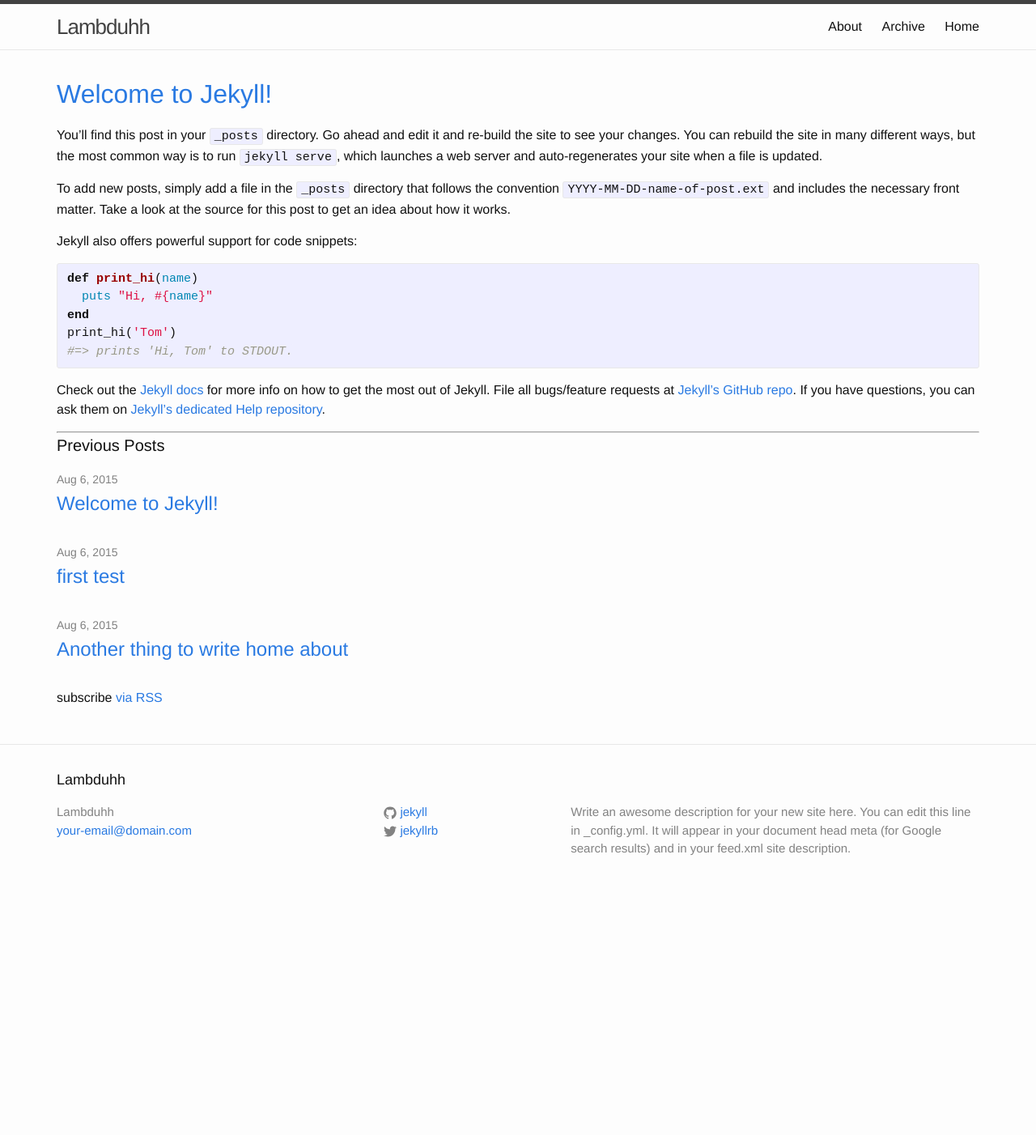
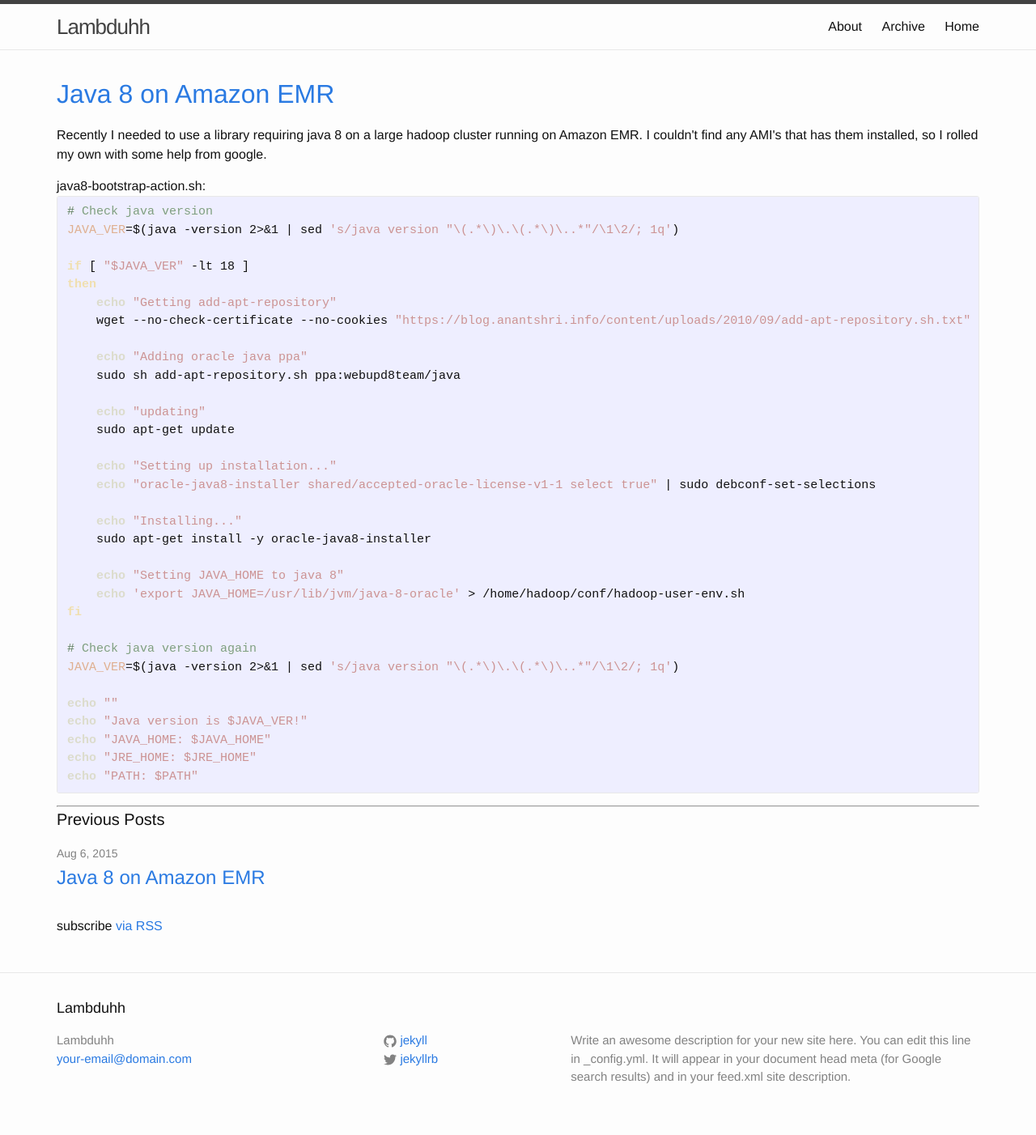
Before and after one commit to shlomiv/blog, a Jekyll site: the page built from index.html, in a window 1280 px wide. Shown: the whole page at 81% size. Built offline with Jekyll 4.4.1, drawn with Linux system fonts in a browser that asks for light colours; before the commit the page ends 1120 px from its top, so only the background shows below that.

Commit message:
added a first real post

```diff
--- a/_posts/2015-08-06-another-thing-to-write-home-about.html
+++ /dev/null
@@ -1,26 +0,0 @@
----
-layout: post
-title: Another thing to write home about
-date: 2015-08-06
-categories:
--
-tags:
-- test
-author: vadali
-excerpt: how about this
----
-
-<div id="outline-container-sec-1" class="outline-2">
-<h2 id="sec-1">Another thing to write home about</h2>
-<div class="outline-text-2" id="text-1">
-<p>
-and this???
-</p>
-<div class="org-src-container">
-
-<pre class="src src-clojure"><span style="color: #DCDCCC;">(</span><span style="color: #F0DFAF; font-weight: bold;">defn</span> <span style="color: #93E0E3;">listen</span><span style="color: #BFEBBF;">[</span>to me<span style="color: #BFEBBF;">]</span>
-  <span style="color: #BFEBBF;">(</span>apply to me<span style="color: #BFEBBF;">)</span><span style="color: #DCDCCC;">)</span>
-</pre>
-</div>
-</div>
-</div>
--- a/_posts/2015-08-06-first-test.html
+++ /dev/null
@@ -1,20 +0,0 @@
----
-layout: post
-title: first test
-date: 2015-08-06
-categories:
--
-tags:
-- test
-author: vadali
-excerpt: finding out if this works
----
-
-<div id="outline-container-sec-1" class="outline-2">
-<h2 id="sec-1">Test this thing</h2>
-<div class="outline-text-2" id="text-1">
-<p>
-How about it?
-</p>
-</div>
-</div>
--- /dev/null
+++ b/_posts/2015-08-06-java-8-on-amazon-emr.html
@@ -0,0 +1,55 @@
+---
+layout: post
+title: Java 8 on Amazon EMR
+date: 2015-08-06
+categories:
+-
+tags:
+- java8
+- EMR
+- bootsrap action
+author: vadali
+excerpt: a bootstrap action for amazon EMR that installs java 8
+---
+<p>
+Recently I needed to use a library requiring java 8 on a large hadoop
+cluster running on Amazon EMR. I couldn't find any AMI's that has them
+installed, so I rolled my own with some help from google.
+</p>
+
+<div class="org-src-container">
+<label class="org-src-name">java8-bootstrap-action.sh:</label>
+<pre class="src src-sh"><span style="color: #5F7F5F;"># </span><span style="color: #7F9F7F;">Check java version</span>
+<span style="color: #DFAF8F;">JAVA_VER</span>=$(java -version 2&gt;&amp;1 | sed <span style="color: #CC9393;">'s/java version "\(.*\)\.\(.*\)\..*"/\1\2/; 1q'</span>)
+
+<span style="color: #F0DFAF; font-weight: bold;">if</span> [ <span style="color: #CC9393;">"$JAVA_VER"</span> -lt 18 ]
+<span style="color: #F0DFAF; font-weight: bold;">then</span>
+    <span style="color: #DCDCCC; font-weight: bold;">echo</span> <span style="color: #CC9393;">"Getting add-apt-repository"</span>
+    wget --no-check-certificate --no-cookies <span style="color: #CC9393;">"https://blog.anantshri.info/content/uploads/2010/09/add-apt-repository.sh.txt"</span> -O add-apt-repository.sh
+
+    <span style="color: #DCDCCC; font-weight: bold;">echo</span> <span style="color: #CC9393;">"Adding oracle java ppa"</span>
+    sudo sh add-apt-repository.sh ppa:webupd8team/java
+
+    <span style="color: #DCDCCC; font-weight: bold;">echo</span> <span style="color: #CC9393;">"updating"</span>
+    sudo apt-get update
+
+    <span style="color: #DCDCCC; font-weight: bold;">echo</span> <span style="color: #CC9393;">"Setting up installation..."</span>
+    <span style="color: #DCDCCC; font-weight: bold;">echo</span> <span style="color: #CC9393;">"oracle-java8-installer shared/accepted-oracle-license-v1-1 select true"</span> | sudo debconf-set-selections
+
+    <span style="color: #DCDCCC; font-weight: bold;">echo</span> <span style="color: #CC9393;">"Installing..."</span>
+    sudo apt-get install -y oracle-java8-installer
+
+    <span style="color: #DCDCCC; font-weight: bold;">echo</span> <span style="color: #CC9393;">"Setting JAVA_HOME to java 8"</span>
+    <span style="color: #DCDCCC; font-weight: bold;">echo</span> <span style="color: #CC9393;">'export JAVA_HOME=/usr/lib/jvm/java-8-oracle'</span> &gt; /home/hadoop/conf/hadoop-user-env.sh
+<span style="color: #F0DFAF; font-weight: bold;">fi</span>
+
+<span style="color: #5F7F5F;"># </span><span style="color: #7F9F7F;">Check java version again</span>
+<span style="color: #DFAF8F;">JAVA_VER</span>=$(java -version 2&gt;&amp;1 | sed <span style="color: #CC9393;">'s/java version "\(.*\)\.\(.*\)\..*"/\1\2/; 1q'</span>)
+
+<span style="color: #DCDCCC; font-weight: bold;">echo</span> <span style="color: #CC9393;">""</span>
+<span style="color: #DCDCCC; font-weight: bold;">echo</span> <span style="color: #CC9393;">"Java version is $JAVA_VER!"</span>
+<span style="color: #DCDCCC; font-weight: bold;">echo</span> <span style="color: #CC9393;">"JAVA_HOME: $JAVA_HOME"</span>
+<span style="color: #DCDCCC; font-weight: bold;">echo</span> <span style="color: #CC9393;">"JRE_HOME: $JRE_HOME"</span>
+<span style="color: #DCDCCC; font-weight: bold;">echo</span> <span style="color: #CC9393;">"PATH: $PATH"</span>
+</pre>
+</div>
--- a/_posts/2015-08-06-welcome-to-jekyll.markdown
+++ /dev/null
@@ -1,25 +0,0 @@
----
-layout: post
-title:  "Welcome to Jekyll!"
-date:   2015-08-06 01:31:02
-categories: jekyll update
----
-You’ll find this post in your `_posts` directory. Go ahead and edit it and re-build the site to see your changes. You can rebuild the site in many different ways, but the most common way is to run `jekyll serve`, which launches a web server and auto-regenerates your site when a file is updated.
-
-To add new posts, simply add a file in the `_posts` directory that follows the convention `YYYY-MM-DD-name-of-post.ext` and includes the necessary front matter. Take a look at the source for this post to get an idea about how it works.
-
-Jekyll also offers powerful support for code snippets:
-
-{% highlight ruby %}
-def print_hi(name)
-  puts "Hi, #{name}"
-end
-print_hi('Tom')
-#=> prints 'Hi, Tom' to STDOUT.
-{% endhighlight %}
-
-Check out the [Jekyll docs][jekyll] for more info on how to get the most out of Jekyll. File all bugs/feature requests at [Jekyll’s GitHub repo][jekyll-gh]. If you have questions, you can ask them on [Jekyll’s dedicated Help repository][jekyll-help].
-
-[jekyll]:      http://jekyllrb.com
-[jekyll-gh]:   https://github.com/jekyll/jekyll
-[jekyll-help]: https://github.com/jekyll/jekyll-help
--- a/index.html
+++ b/index.html
@@ -15,7 +15,7 @@
   <h1 class="page-heading">Previous Posts</h1>
 
   <ul class="post-list">
-    {% for post in site.posts limit:3 %}
+    {% for post in site.posts offset:0 limit:3 %}
       <li>
         <span class="post-meta">{{ post.date | date: "%b %-d, %Y" }}</span>
 
```
Also changed, not shown: org/another-thing-to-write-home-about.org (deleted, +0 -17 lines), org/first-test.org (deleted, +0 -13 lines), org/java-8-on-amazon-emr.org (added, +50 -0 lines), org/what-is-this.org (deleted, +0 -18 lines).
